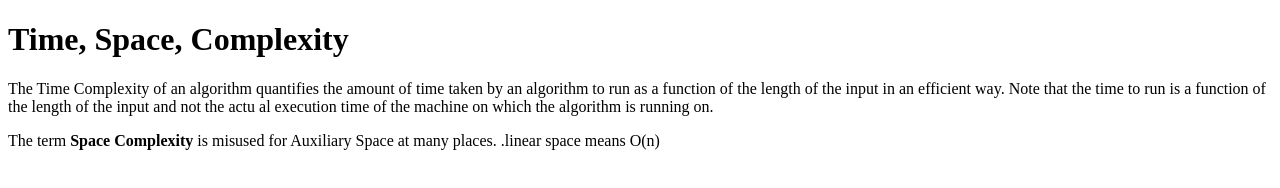
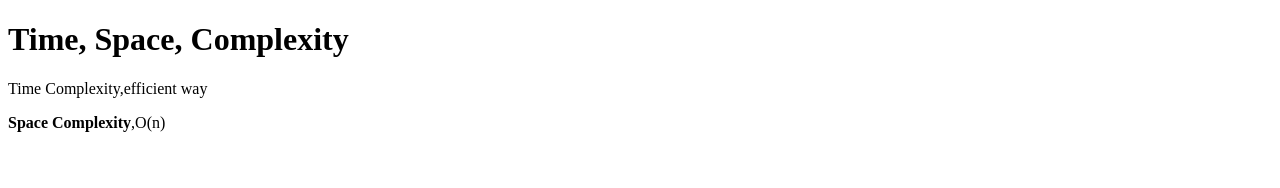
Before and after one commit to acciojob/time-and-space-complexity-Vishnutyagi, a website: page main.html in a window 1280 px wide. Drawn offline with Linux system fonts and the light colour scheme.

Commit message:
created a submission

```diff
--- a/main.html
+++ b/main.html
@@ -8,14 +8,8 @@
 
 <body>
 	<h1>Time, Space, Complexity</h1>
-	<p>The Time Complexity of an algorithm quantifies the amount
-		of time taken by an algorithm to run as a function of
-		the length of the input in an efficient way. Note that the time to run is a
-		function of the length of the input and not the actu
-		al execution time of the machine on which the
-		algorithm is running on. </p>
-	<p>The term <b>Space Complexity</b> is misused for Auxiliary Space at many places.
-		 .linear space means O(n)</p>
+	<p>Time Complexity,efficient way</p>
+	<p><b>Space Complexity</b>,O(n)</p>
     <script type="text/javascript" src="./script.js">
 </script>
 
```
